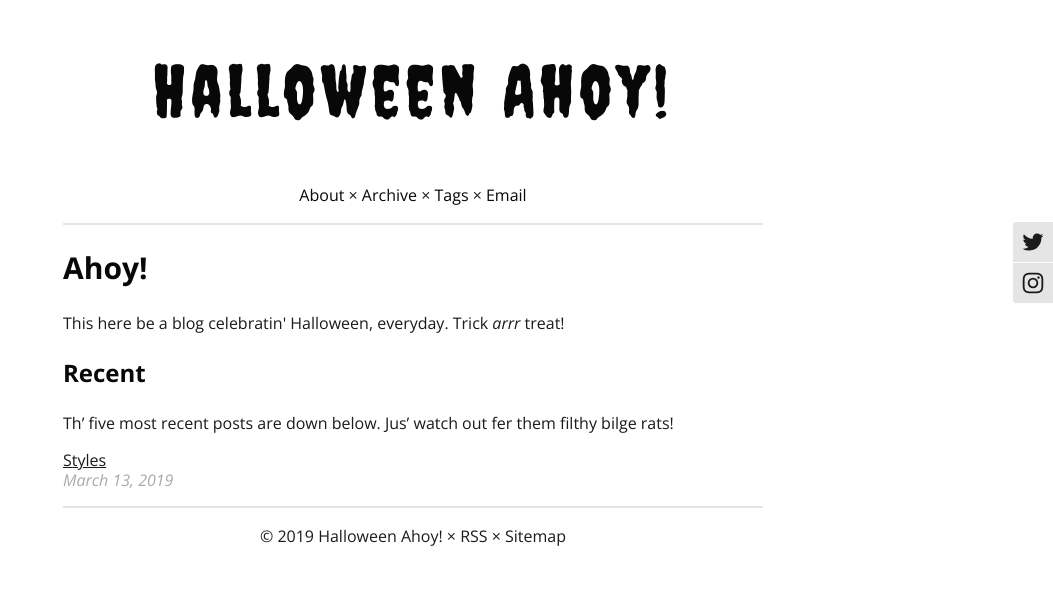
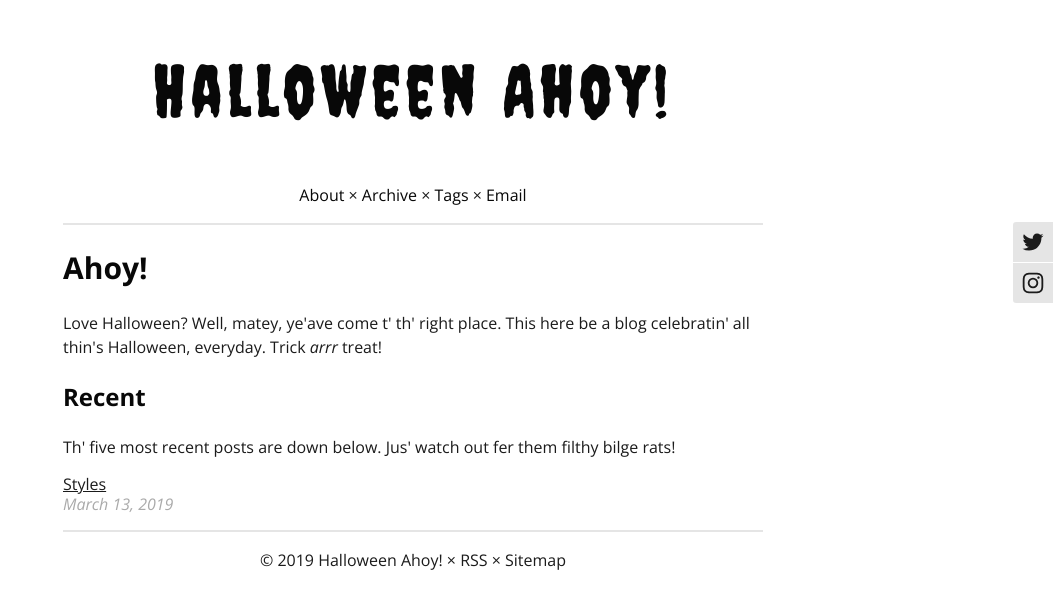
Before and after one commit to halloweenahoy/halloweenahoy.github.io, a Jekyll site: the page built from index.html, in a window 1280 px wide. Shown: the top 609 px of the page, without its empty margins (227-1280 px from the left). Built offline with Jekyll 4.4.1, drawn with Linux system fonts in a browser that asks for light colours.

Commit message:
Update index.html

```diff
--- a/index.html
+++ b/index.html
@@ -5,11 +5,11 @@ description: A blog celebrating Halloween, everyday. Trick arrr treat!
 ---
 <h2>Ahoy!</h2>
 
-<p>This here be a blog celebratin' Halloween, everyday. Trick <i>arrr</i> treat!</p>
+<p>Love Halloween? Well, matey, ye'ave come t' th' right place. This here be a blog celebratin' all thin's Halloween, everyday. Trick <i>arrr</i> treat!</p>
 
 <h3>Recent</h3>
 
-<p>Th’ five most recent posts are down below. Jus’ watch out fer them filthy bilge rats!</p>
+<p>Th' five most recent posts are down below. Jus' watch out fer them filthy bilge rats!</p>
 
 <ul>
    <li>
```
